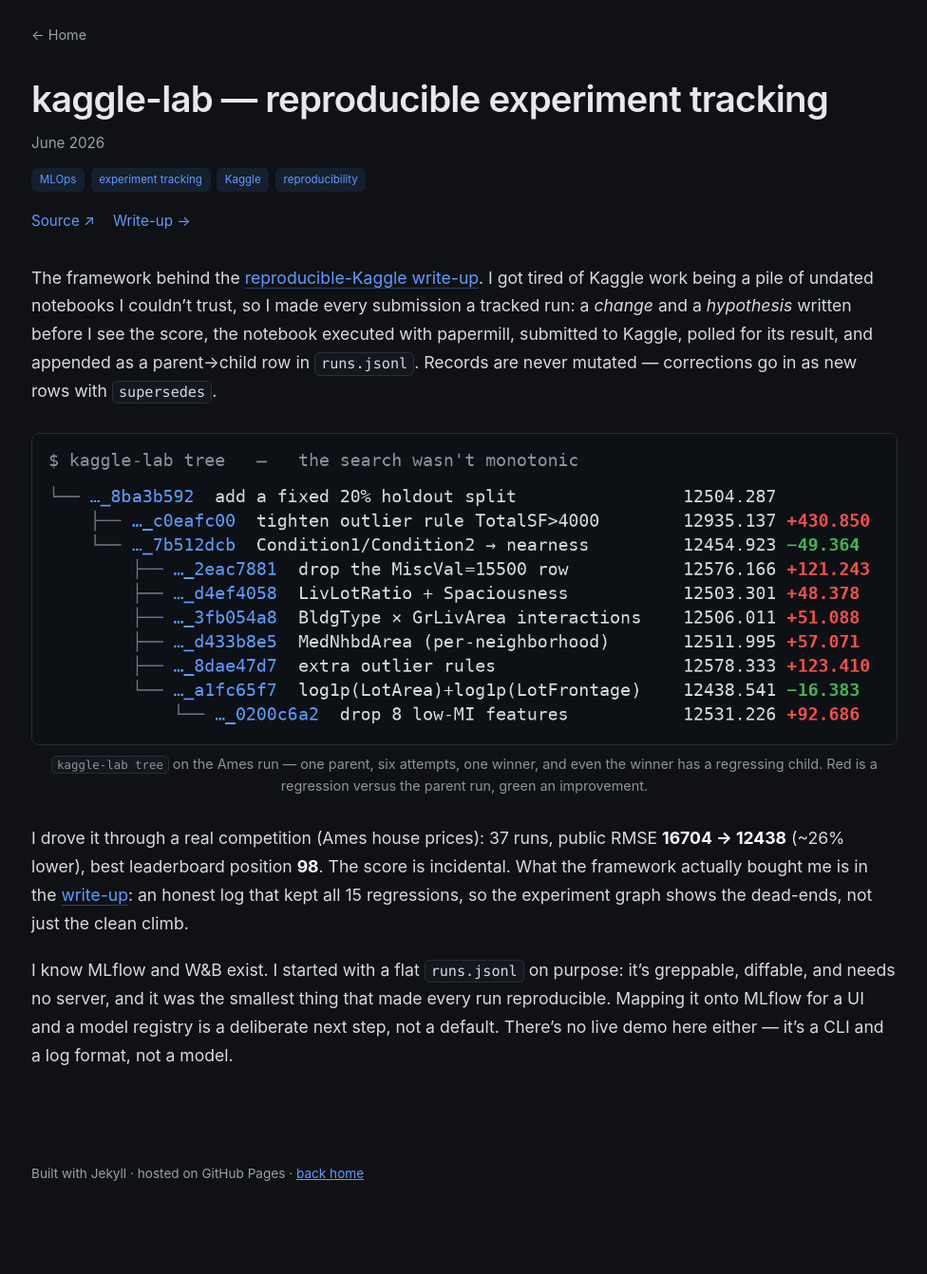
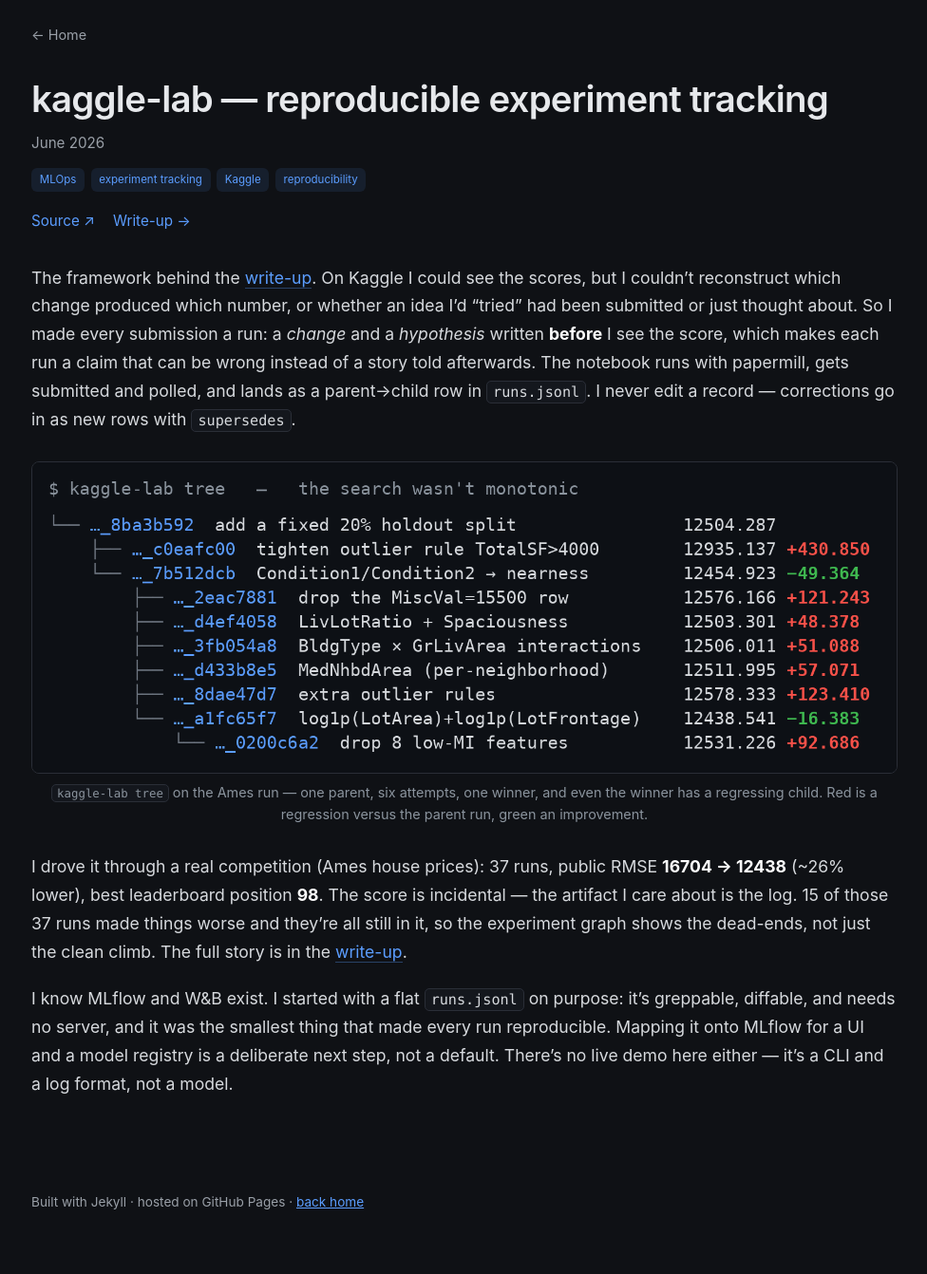
Before and after one commit to rp-playground/rp-playground.github.io, a Jekyll site: the page built from _projects/kaggle-lab.md, in a window 1280 px wide. Shown: the whole page at 95% size, without its empty margins (151-1127 px from the left). Built offline with Jekyll 4.4.1, drawn with Linux system fonts in a browser that asks for light colours; before the commit the page ends 1312 px from its top, so only the background shows below that.

Commit message:
project(kaggle-lab): align card prose with the write-up's framing
Co-Authored-By: Claude Opus 4.8 (1M context) <noreply@anthropic.com>

```diff
--- a/_projects/kaggle-lab.md
+++ b/_projects/kaggle-lab.md
@@ -8,12 +8,13 @@ repo: https://github.com/rp-playground/kaggle-lab
 writeup: /writing/kaggle-lab/
 ---
 
-The framework behind the [reproducible-Kaggle write-up](/writing/kaggle-lab/). I
-got tired of Kaggle work being a pile of undated notebooks I couldn't trust, so I
-made every submission a tracked run: a *change* and a *hypothesis* written before I
-see the score, the notebook executed with papermill, submitted to Kaggle, polled
-for its result, and appended as a parent→child row in `runs.jsonl`. Records are
-never mutated — corrections go in as new rows with `supersedes`.
+The framework behind the [write-up](/writing/kaggle-lab/). On Kaggle I could see the
+scores, but I couldn't reconstruct which change produced which number, or whether an
+idea I'd "tried" had been submitted or just thought about. So I made every submission
+a run: a *change* and a *hypothesis* written **before** I see the score, which makes
+each run a claim that can be wrong instead of a story told afterwards. The notebook
+runs with papermill, gets submitted and polled, and lands as a parent→child row in
+`runs.jsonl`. I never edit a record — corrections go in as new rows with `supersedes`.
 
 <figure>
   <img src="/assets/kaggle-lab/tree.png" alt="kaggle-lab tree output for the Ames run: one parent with six child attempts, only one improving the score; deltas coloured red for regressions and green for improvements" style="width:100%;border-radius:8px;">
@@ -22,9 +23,9 @@ never mutated — corrections go in as new rows with `supersedes`.
 
 I drove it through a real competition (Ames house prices): 37 runs, public RMSE
 **16704 → 12438** (~26% lower), best leaderboard position **98**. The score is
-incidental. What the framework actually bought me is in the [write-up](/writing/kaggle-lab/):
-an honest log that kept all 15 regressions, so the experiment graph shows the
-dead-ends, not just the clean climb.
+incidental — the artifact I care about is the log. 15 of those 37 runs made things
+worse and they're all still in it, so the experiment graph shows the dead-ends, not
+just the clean climb. The full story is in the [write-up](/writing/kaggle-lab/).
 
 I know MLflow and W&B exist. I started with a flat `runs.jsonl` on purpose: it's
 greppable, diffable, and needs no server, and it was the smallest thing that made
```
